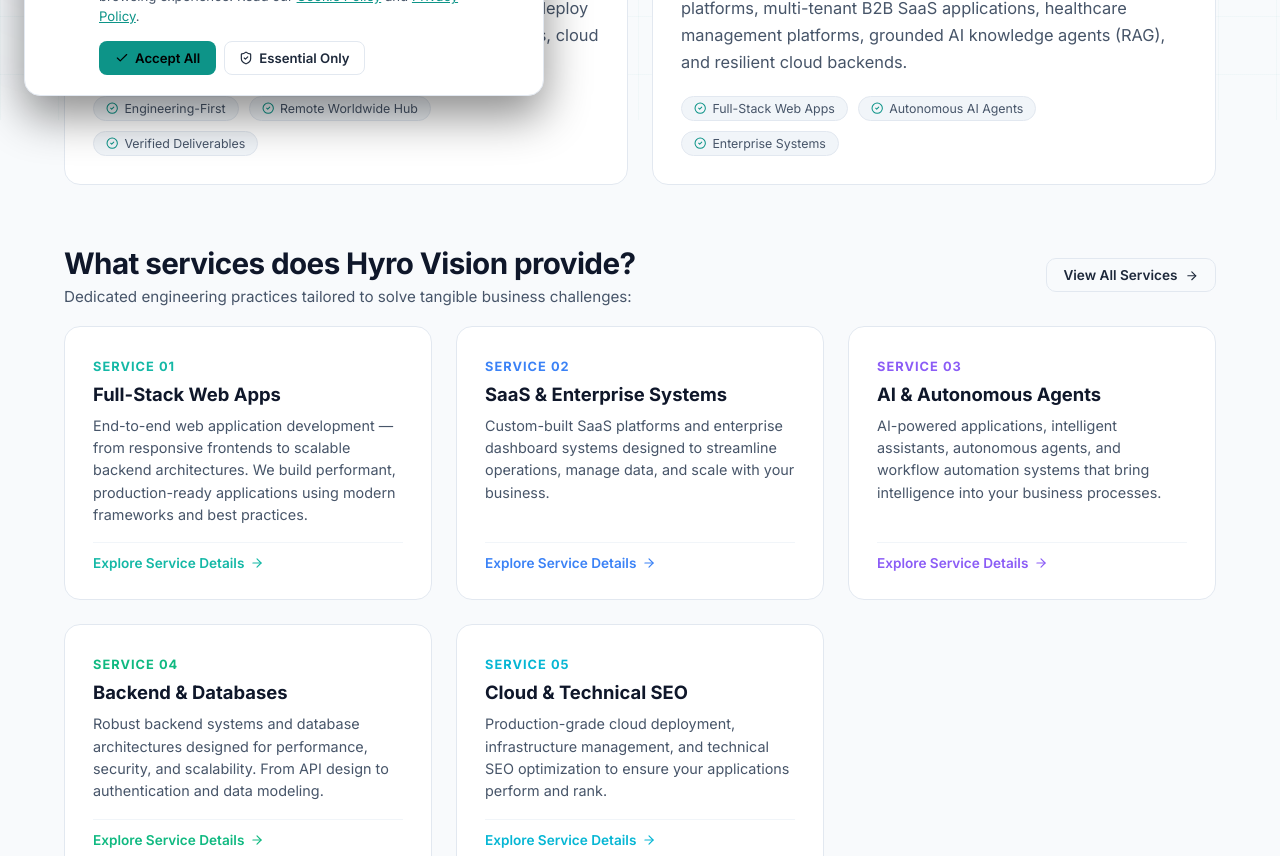
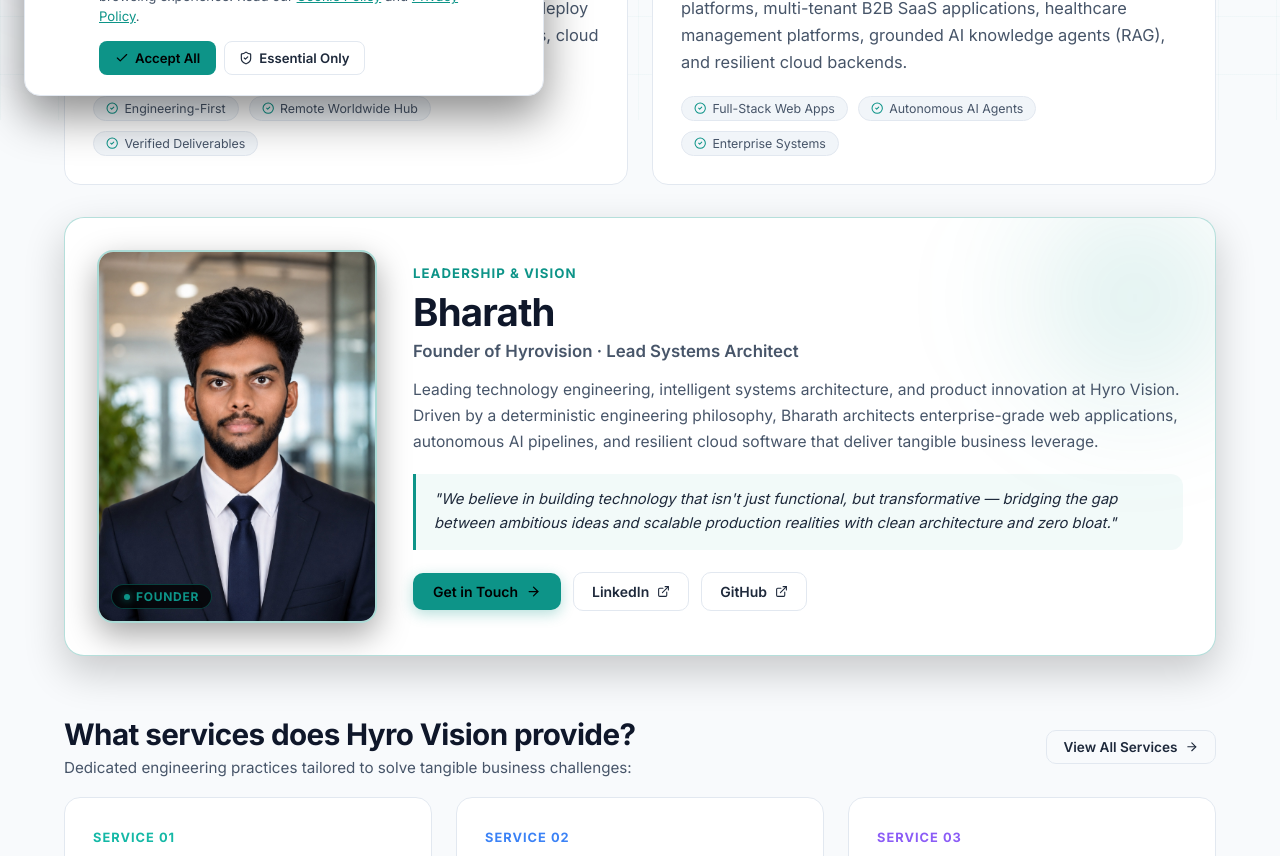
Before and after one commit to Jumanaafra/cmp-hyro-dp, a React (Vite) app: page /about in a window 1280 px wide. Shown: the part 680-1536 px from the top of the page. Built offline with nearby package versions, Linux system fonts and the light colour scheme; no server answers; the database is empty.

Commit message:
feat: add Bharath - Founder of Hyrovision section and portrait

```diff
--- a/data/company.js
+++ b/data/company.js
@@ -22,6 +22,19 @@
   email: "info@hyrovision.com",
   phone: "+919360294463",
   address: "Remote Worldwide · Engineering Hub",
+
+  founder: {
+    name: "Bharath",
+    role: "Founder of Hyrovision",
+    title: "Founder & Lead Systems Architect",
+    image: "/assets/bharath-founder.jpg",
+    bio: "Visionary founder and systems architect leading engineering, product strategy, and intelligent digital systems at Hyro Vision.",
+    socials: {
+      linkedin: "https://www.linkedin.com/company/hyrovision/",
+      github: "https://github.com/hyrovision",
+      email: "info@hyrovision.com",
+    },
+  },
 
   socialProfiles: [
     "https://www.linkedin.com/company/hyrovision/",
--- a/pages/About.jsx
+++ b/pages/About.jsx
@@ -84,6 +84,12 @@
       "logo": "https://hyrovision.com/assets/hyro-logo-mark.png",
       "description":
         "Hyro Vision builds high-performance digital products, AI-powered systems and intelligent automation solutions for modern businesses.",
+      "founder": {
+        "@type": "Person",
+        "name": "Bharath",
+        "jobTitle": "Founder of Hyrovision",
+        "image": "https://hyrovision.com/assets/bharath-founder.jpg",
+      },
     },
   };
 
@@ -160,6 +166,65 @@
                   <span className="page-chip"><LuCircleCheck color="var(--cyan)" /> Full-Stack Web Apps</span>
                   <span className="page-chip"><LuCircleCheck color="var(--cyan)" /> Autonomous AI Agents</span>
                   <span className="page-chip"><LuCircleCheck color="var(--cyan)" /> Enterprise Systems</span>
+                </div>
+              </div>
+            </div>
+          </section>
+
+          {/* Founder of Hyrovision */}
+          <section className="page-block" style={{ marginTop: "32px" }}>
+            <div className="founder-card">
+              <div className="founder-card-glow" />
+              <div className="founder-image-col">
+                <div className="founder-image-wrapper">
+                  <img
+                    src="/assets/bharath-founder.jpg"
+                    alt="Bharath — Founder of Hyrovision"
+                    className="founder-image"
+                    loading="lazy"
+                    decoding="async"
+                    width="280"
+                    height="373"
+                  />
+                  <div className="founder-badge-pill">
+                    <span className="page-tag-dot" />
+                    Founder
+                  </div>
+                </div>
+              </div>
+
+              <div className="founder-details">
+                <span className="founder-role-tag">Leadership & Vision</span>
+                <h2 className="founder-name-heading">Bharath</h2>
+                <p className="founder-designation">Founder of Hyrovision · Lead Systems Architect</p>
+                <p className="founder-bio">
+                  Leading technology engineering, intelligent systems architecture, and product innovation at Hyro Vision. Driven by a deterministic engineering philosophy, Bharath architects enterprise-grade web applications, autonomous AI pipelines, and resilient cloud software that deliver tangible business leverage.
+                </p>
+                <div className="founder-quote">
+                  "We believe in building technology that isn't just functional, but transformative — bridging the gap between ambitious ideas and scalable production realities with clean architecture and zero bloat."
+                </div>
+                <div className="founder-actions">
+                  <Link to="/contact" className="page-btn page-btn-primary" style={{ padding: "10px 20px", fontSize: "0.875rem" }}>
+                    Get in Touch <LuArrowRight size={15} />
+                  </Link>
+                  <a
+                    href={company.socials.linkedin}
+                    target="_blank"
+                    rel="noopener noreferrer"
+                    className="page-btn page-btn-outline"
+                    style={{ padding: "10px 18px", fontSize: "0.875rem" }}
+                  >
+                    LinkedIn <LuExternalLink size={13} />
+                  </a>
+                  <a
+                    href={company.socials.github || "https://github.com/hyrovision"}
+                    target="_blank"
+                    rel="noopener noreferrer"
+                    className="page-btn page-btn-outline"
+                    style={{ padding: "10px 18px", fontSize: "0.875rem" }}
+                  >
+                    GitHub <LuExternalLink size={13} />
+                  </a>
                 </div>
               </div>
             </div>
--- a/sections/About.jsx
+++ b/sections/About.jsx
@@ -203,6 +203,68 @@
                 </div>
               ))}
             </div>
+
+            {/* Founder Spotlight on Home Page About */}
+            <div
+              className="about-founder-snippet liquid-glass"
+              style={{
+                marginTop: "28px",
+                display: "flex",
+                alignItems: "center",
+                gap: "18px",
+                padding: "16px 20px",
+                borderRadius: "16px",
+                border: "1px solid rgba(20, 184, 166, 0.3)",
+                background: "rgba(255, 255, 255, 0.03)",
+                boxShadow: "0 10px 30px rgba(0, 0, 0, 0.35)",
+              }}
+            >
+              <div style={{ position: "relative", flexShrink: 0 }}>
+                <img
+                  src="/assets/bharath-founder.jpg"
+                  alt="Bharath — Founder of Hyrovision"
+                  loading="lazy"
+                  decoding="async"
+                  width="68"
+                  height="68"
+                  style={{
+                    width: "68px",
+                    height: "68px",
+                    borderRadius: "14px",
+                    objectFit: "cover",
+                    objectPosition: "center 15%",
+                    border: "2px solid var(--cyan, #14B8A6)",
+                    boxShadow: "0 0 16px rgba(20, 184, 166, 0.35)",
+                    display: "block",
+                  }}
+                />
+              </div>
+              <div style={{ flex: 1, minWidth: 0 }}>
+                <div style={{ display: "flex", alignItems: "center", gap: "8px", marginBottom: "4px" }}>
+                  <span
+                    style={{
+                      fontSize: "0.7rem",
+                      fontWeight: 700,
+                      textTransform: "uppercase",
+                      letterSpacing: "0.08em",
+                      color: "var(--cyan, #14B8A6)",
+                      background: "rgba(20, 184, 166, 0.12)",
+                      border: "1px solid rgba(20, 184, 166, 0.25)",
+                      padding: "2px 8px",
+                      borderRadius: "999px",
+                    }}
+                  >
+                    Founder
+                  </span>
+                </div>
+                <h4 style={{ margin: "0 0 2px 0", fontSize: "1.15rem", fontWeight: 700, color: "#ffffff", letterSpacing: "-0.01em" }}>
+                  Bharath
+                </h4>
+                <p style={{ margin: 0, fontSize: "0.85rem", color: "rgba(255, 255, 255, 0.72)", lineHeight: 1.4 }}>
+                  Founder of Hyrovision · Lead Systems Architect
+                </p>
+              </div>
+            </div>
           </div>
 
           <div className="about-right">
--- a/styles/pages.css
+++ b/styles/pages.css
@@ -665,3 +665,151 @@
     margin: 20px 0 24px;
   }
 }
+
+/* ── Founder Spotlight Card ── */
+.founder-card {
+  position: relative;
+  display: grid;
+  grid-template-columns: 280px 1fr;
+  gap: 36px;
+  align-items: center;
+  background: var(--card-bg);
+  border: 1px solid rgba(var(--cyan-rgb), 0.3);
+  border-radius: 20px;
+  padding: 32px;
+  overflow: hidden;
+  box-shadow: 0 16px 40px rgba(0, 0, 0, 0.2);
+  transition: transform 0.3s ease, border-color 0.3s ease, box-shadow 0.3s ease;
+}
+.founder-card:hover {
+  transform: translateY(-3px);
+  border-color: rgba(var(--cyan-rgb), 0.6);
+  box-shadow: 0 20px 50px rgba(var(--cyan-rgb), 0.12);
+}
+.founder-card-glow {
+  position: absolute;
+  top: -80px;
+  right: -80px;
+  width: 320px;
+  height: 320px;
+  border-radius: 50%;
+  background: radial-gradient(circle, rgba(var(--cyan-rgb), 0.16) 0%, transparent 70%);
+  pointer-events: none;
+  filter: blur(50px);
+}
+.founder-image-col {
+  position: relative;
+  display: flex;
+  flex-direction: column;
+  align-items: center;
+}
+.founder-image-wrapper {
+  position: relative;
+  width: 100%;
+  max-width: 280px;
+  aspect-ratio: 3 / 4;
+  border-radius: 16px;
+  overflow: hidden;
+  border: 2px solid rgba(var(--cyan-rgb), 0.35);
+  box-shadow: 0 12px 32px rgba(0, 0, 0, 0.35);
+}
+.founder-image {
+  width: 100%;
+  height: 100%;
+  object-fit: cover;
+  object-position: center 15%;
+  display: block;
+  transition: transform 0.4s ease;
+}
+.founder-card:hover .founder-image {
+  transform: scale(1.03);
+}
+.founder-badge-pill {
+  position: absolute;
+  bottom: 12px;
+  left: 12px;
+  display: inline-flex;
+  align-items: center;
+  gap: 6px;
+  padding: 4px 12px;
+  border-radius: 9999px;
+  background: rgba(0, 0, 0, 0.75);
+  backdrop-filter: blur(8px);
+  -webkit-backdrop-filter: blur(8px);
+  border: 1px solid rgba(var(--cyan-rgb), 0.4);
+  color: var(--cyan);
+  font-size: 0.75rem;
+  font-weight: 700;
+  letter-spacing: 0.06em;
+  text-transform: uppercase;
+}
+.founder-details {
+  position: relative;
+  z-index: 1;
+}
+.founder-role-tag {
+  display: inline-block;
+  font-size: 0.825rem;
+  font-weight: 700;
+  text-transform: uppercase;
+  letter-spacing: 0.08em;
+  color: var(--cyan);
+  margin-bottom: 8px;
+}
+.founder-name-heading {
+  font-size: clamp(1.8rem, 3.5vw, 2.4rem);
+  font-weight: 800;
+  color: var(--text-heading);
+  letter-spacing: -0.02em;
+  margin: 0 0 6px 0;
+}
+.founder-designation {
+  font-size: 1.05rem;
+  font-weight: 600;
+  color: var(--text-muted);
+  margin: 0 0 16px 0;
+}
+.founder-bio {
+  font-size: 0.975rem;
+  color: var(--text-muted);
+  line-height: 1.65;
+  margin-bottom: 20px;
+}
+.founder-quote {
+  padding: 14px 18px;
+  border-left: 3px solid var(--cyan);
+  background: rgba(var(--cyan-rgb), 0.05);
+  border-radius: 0 12px 12px 0;
+  font-style: italic;
+  font-size: 0.925rem;
+  color: var(--text);
+  line-height: 1.6;
+  margin-bottom: 22px;
+}
+.founder-actions {
+  display: flex;
+  align-items: center;
+  gap: 12px;
+  flex-wrap: wrap;
+}
+
+@media (max-width: 860px) {
+  .founder-card {
+    grid-template-columns: 1fr;
+    gap: 24px;
+    padding: 24px 20px;
+  }
+  .founder-image-wrapper {
+    max-width: 240px;
+    margin: 0 auto;
+  }
+  .founder-details {
+    text-align: center;
+  }
+  .founder-quote {
+    text-align: left;
+  }
+  .founder-actions {
+    justify-content: center;
+  }
+}
```
Also changed, not shown: public/assets/bharath-founder.jpg (added), public/llms.txt.
